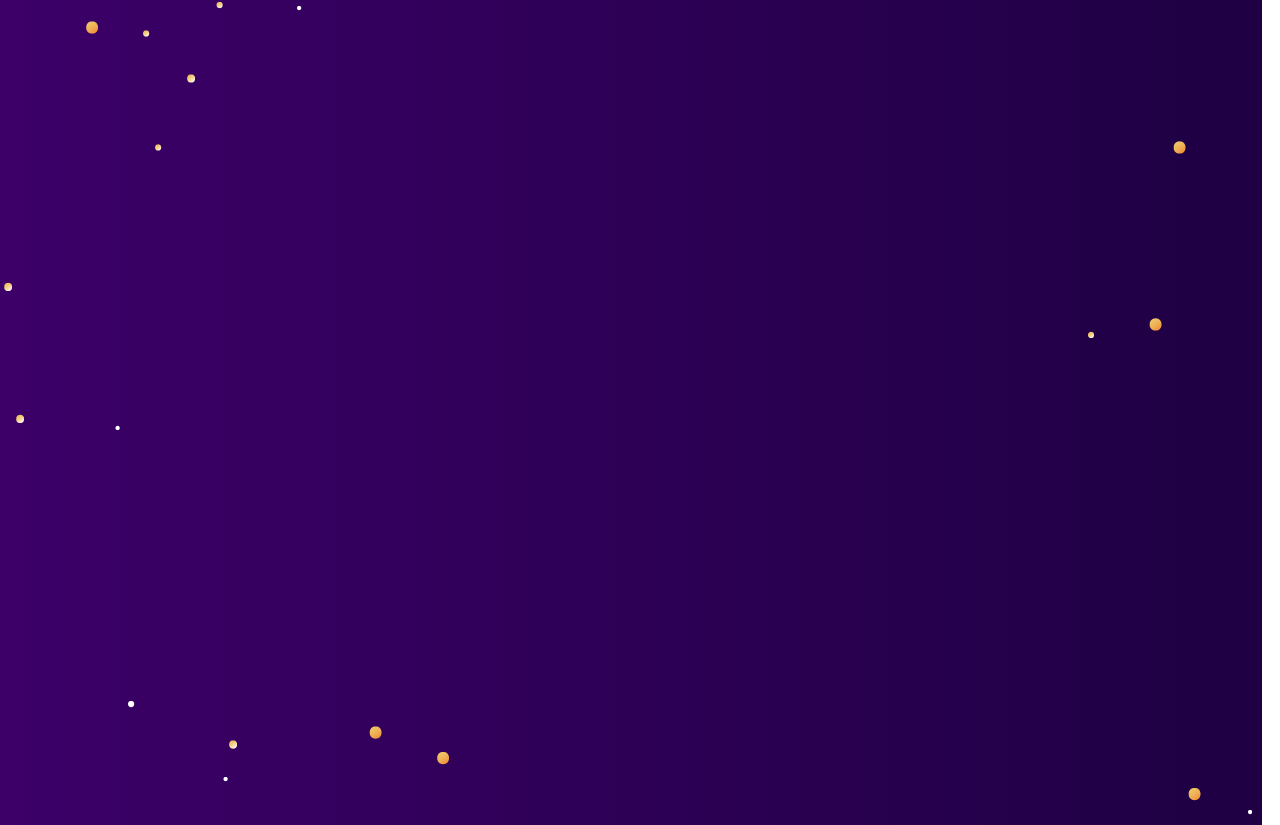
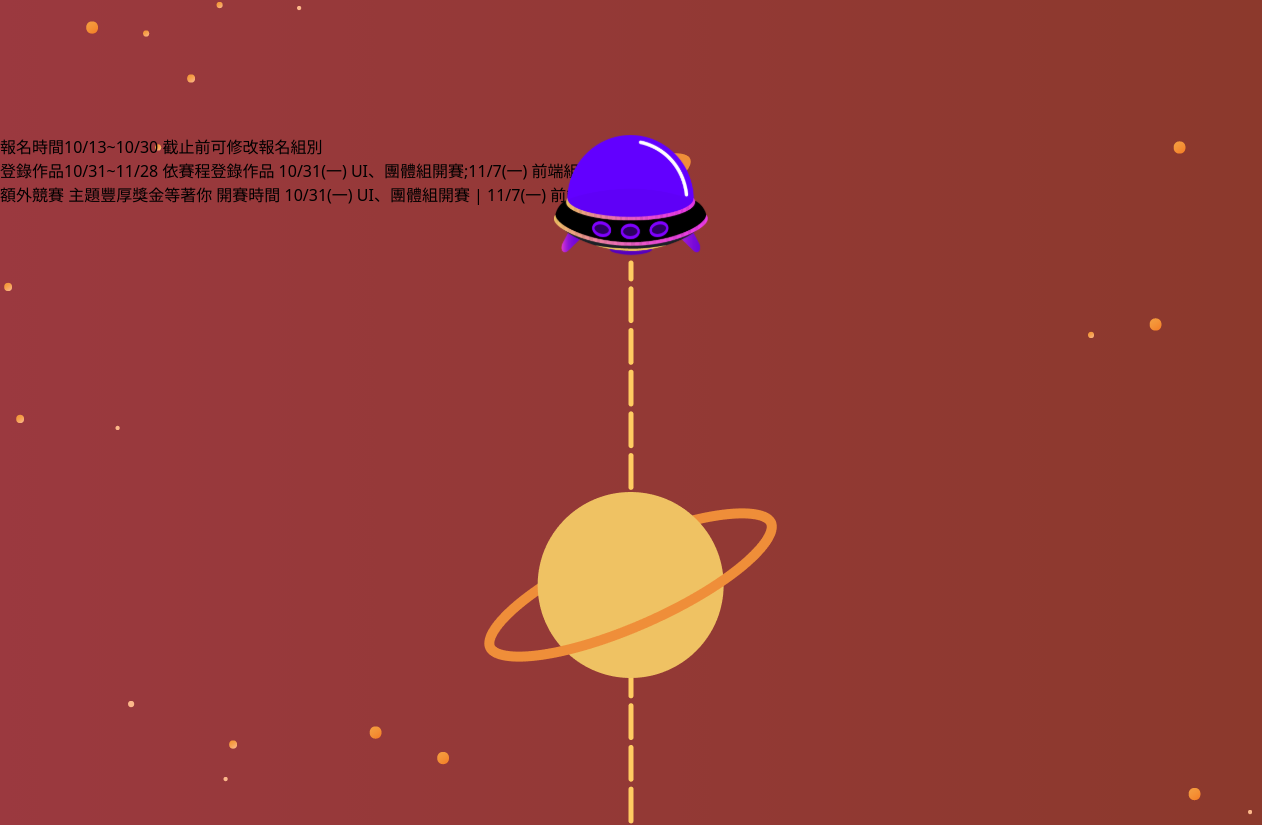
Before and after one commit to yunimm/22f2e-1st, a React (Create React App) app: page / in a window 1280 px wide. Shown: the part 8314-9139 px from the top of the page. Built offline with nearby package versions, Linux system fonts and the light colour scheme.

Commit message:
完成shot6版面，shot 7 wip

```diff
--- a/src/components/App.jsx
+++ b/src/components/App.jsx
@@ -78,6 +78,7 @@ function App() {
 						<div className="triangle" />
 					</div>
 				</div>
+
 				{/* shot5 */}
 				<div className="shot5">
 					<div class="bg-img" />
@@ -104,10 +105,75 @@ function App() {
 							<h4>The F2E 活動網站設計</h4>
 							<button>視差滾動</button>
 							<h4># 版塊設計</h4>
-							<a href="https://">點我看更多></a>
+							<a href="https://">點我看更多</a>
 						</li>
 					</ul>
 				</div>
+
+				{/* shot6 */}
+				{/* 3page 960*3 */}
+				<div className="shot6 bg-orange-500 bg-opacity-50">
+					<div className="bg-img">
+						<img id="ufo_sm" src={ufo_sm} alt="ufo on screen" />
+						<p>報名時間10/13~10/30 截止前可修改報名組別</p>
+						<p>登錄作品10/31~11/28 依賽程登錄作品 10/31(一) UI、團體組開賽;11/7(一) 前端組開賽</p>
+						<p>額外競賽 主題豐厚獎金等著你 開賽時間 10/31(一) UI、團體組開賽 | 11/7(一) 前端組開賽</p>
+						<div className="blur-bg" />
+					</div>
+				</div>
+
+				{/* shot7 */}
+				<div className="shot7">
+					<div className="blur-bg">
+						<div className="flex flex-col justify-center items-center gap-[30px]">
+							<h2>區區修練已經無法滿足了嗎？還有比賽等著你</h2>
+
+							<div className="flex justify-center items-center">
+								<h2>評審機制</h2>
+								<div className="bg-white rounded-xl w-[1280px] h-[206px] flex justify-center items-center">
+									<div className="flex justify-center">
+										<div className="text-center">
+											<h3>初選</h3>
+											<p>將由六角學院前端、UI 評審進行 第一波篩選</p>
+										</div>
+										<div className="text-center">
+											<h3>決選</h3>
+											<p>由六角學院與贊助廠商討論，進行最後篩選，並於 12/30(五) 由評審進行直播公布名單！</p>
+										</div>
+									</div>
+								</div>
+							</div>
+
+							<div className="flex justify-center items-center">
+								<h2>獎項</h2>
+								<div className="bg-white rounded-xl w-[1280px] h-[306px] flex justify-center items-center">
+									<div className="flex justify-center items-center">
+
+										<div className="text-center">
+											<h3>+ 數位獎狀 +</h3>
+											<img className="w-[172.5px]" alt="box on screen"/>
+                      <sapn>初選佳作 | 共六十位</sapn>
+										</div>
+
+										<div className="text-center">
+											<h3>+ 數位獎狀 +</h3>
+											<img className="w-[172.5px]" alt="box on screen"/>
+                      <sapn>初選佳作 | 共六十位</sapn>
+										</div>
+
+                    <div className="text-center">
+											<h3>+ 數位獎狀 +</h3>
+											<img className="w-[172.5px]" alt="box on screen"/>
+                      <sapn>初選佳作 | 共六十位</sapn>
+										</div>
+
+									</div>
+								</div>
+							</div>
+						</div>
+					</div>
+				</div>
+
 				{/* end */}
 				<div className="shot-end">
 					<button type="button" id="button_xl" />
--- a/src/components/App.scss
+++ b/src/components/App.scss
@@ -191,6 +191,43 @@
 	}
 }
 
+.shot6 {
+	height: calc(960px * 3);
+	padding-top: 689px;
+	.bg-img {
+		height: 2147.39px;
+		background-image: url(../assets/PNG/map.png);
+		background-repeat: no-repeat;
+		background-position: center;
+		position: relative;
+		#ufo_sm {
+			position: absolute;
+			left: 50%;
+			transform: translateX(-50%);
+			top: 0;
+		}
+		.blur-bg {
+			position: absolute;
+			width: 100%;
+			left: 0;
+			bottom: -44px;
+			height: 271px;
+			background: linear-gradient(180deg, rgba(255, 255, 255, 0.3) 0%, rgba(192, 206, 234, 0.3) 100%);
+			backdrop-filter: blur(10px);
+		}
+	}
+}
+
+.shot7 {
+	height: 960px;
+	.blur-bg {
+		height: 695px;
+		background: linear-gradient(180deg, rgba(255, 255, 255, 0.3) 0%, rgba(192, 206, 234, 0.3) 100%);
+		backdrop-filter: blur(10px);
+		padding: 144px 260px 170px 180px;
+	}
+}
+
 #ufo_backbtn {
 	position: absolute;
 	bottom: 123px;
```
